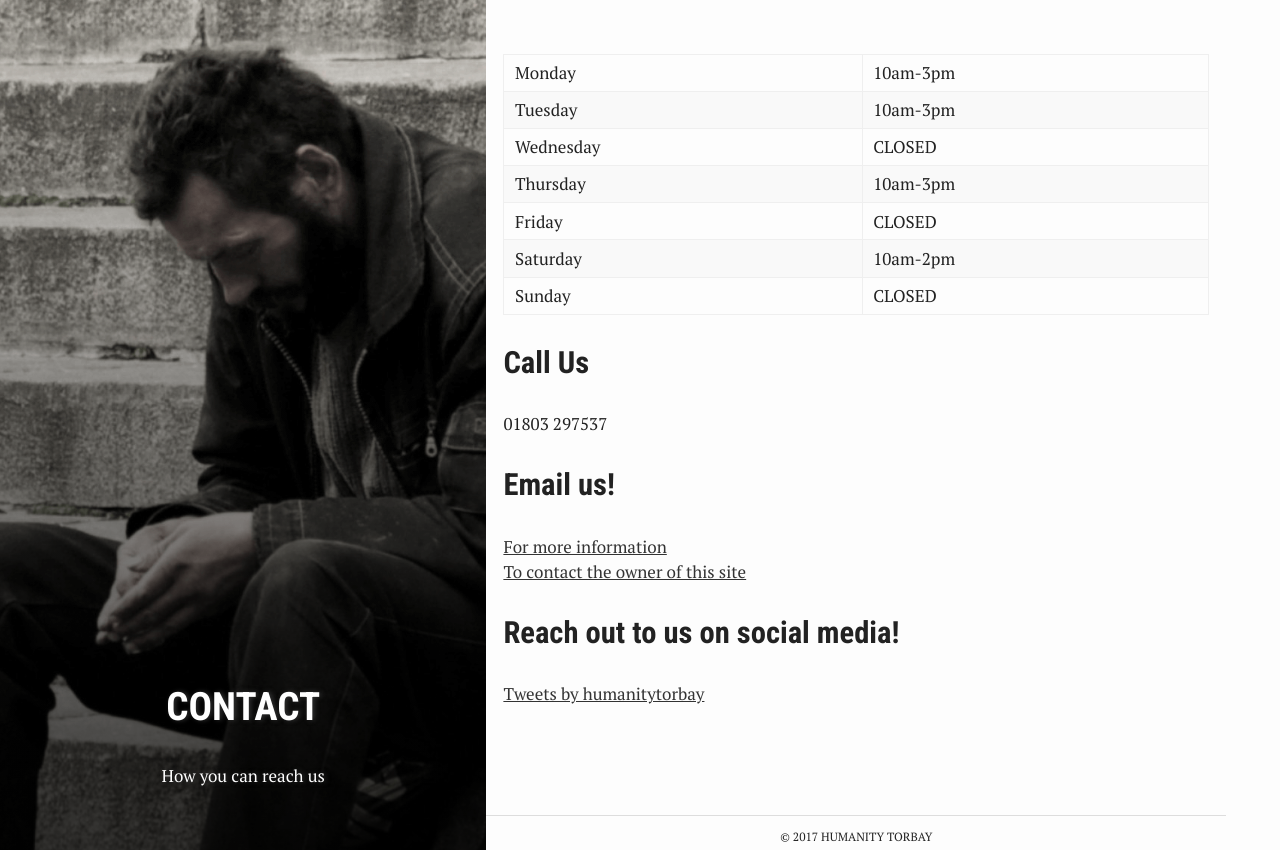
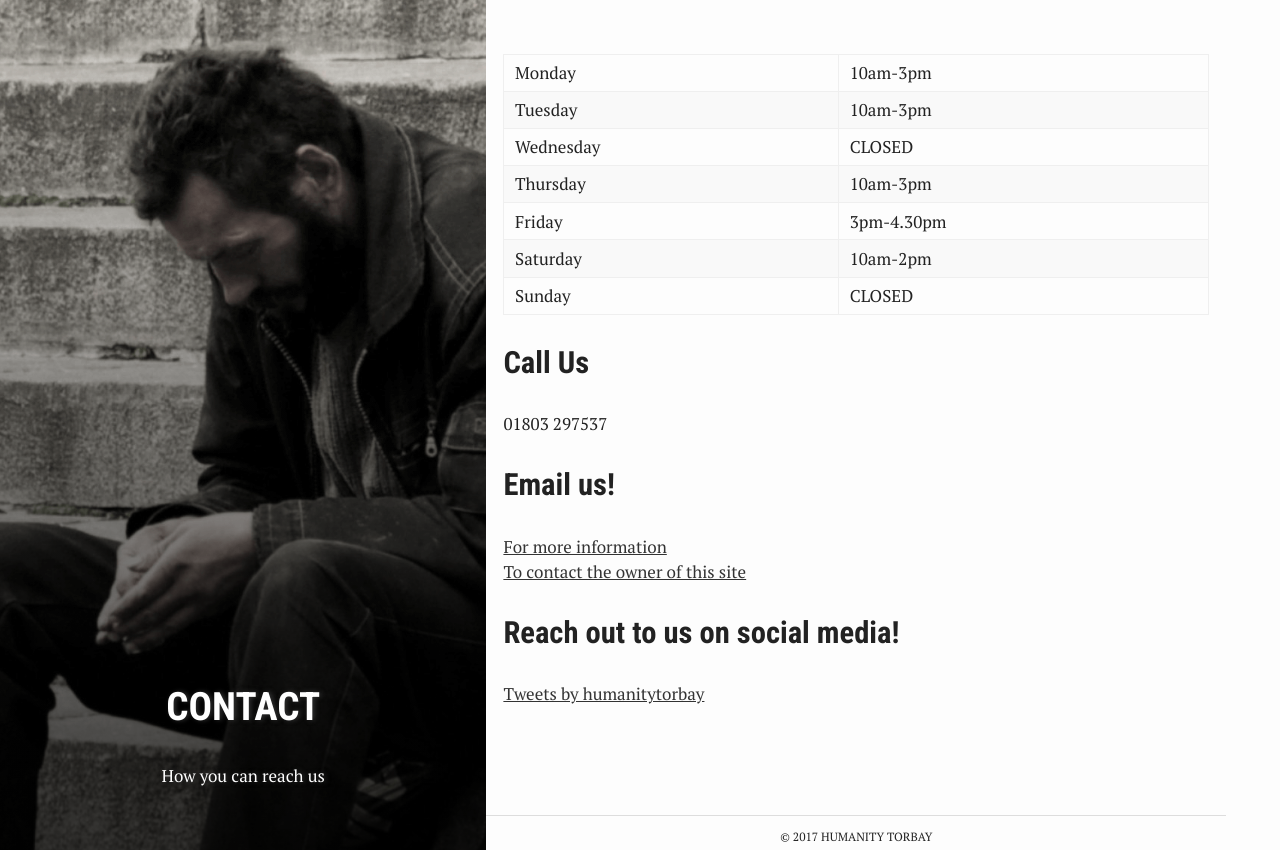
Before and after one commit to elken/humanity, a Jekyll site: the page built from contact.md, in a window 1280 px wide and 900 px high, scrolled down 527 px, cut to the strip 50-900 px from the top of the window. Built offline with Jekyll 4.4.1, drawn with Linux system fonts in a browser that asks for light colours; nearby versions of some CDN libraries; comment, search, counter and statistics services are not loaded.

Commit message:
Updated Contact

```diff
--- a/contact.md
+++ b/contact.md
@@ -29,7 +29,7 @@ var map=new google.maps.Map(document.getElementById("googleMap"),mapProp);
 | Tuesday | 10am-3pm |
 | Wednesday | CLOSED |
 | Thursday | 10am-3pm |
-| Friday | CLOSED |
+| Friday | 3pm-4.30pm |
 | Saturday | 10am-2pm |
 | Sunday | CLOSED |
 
```
